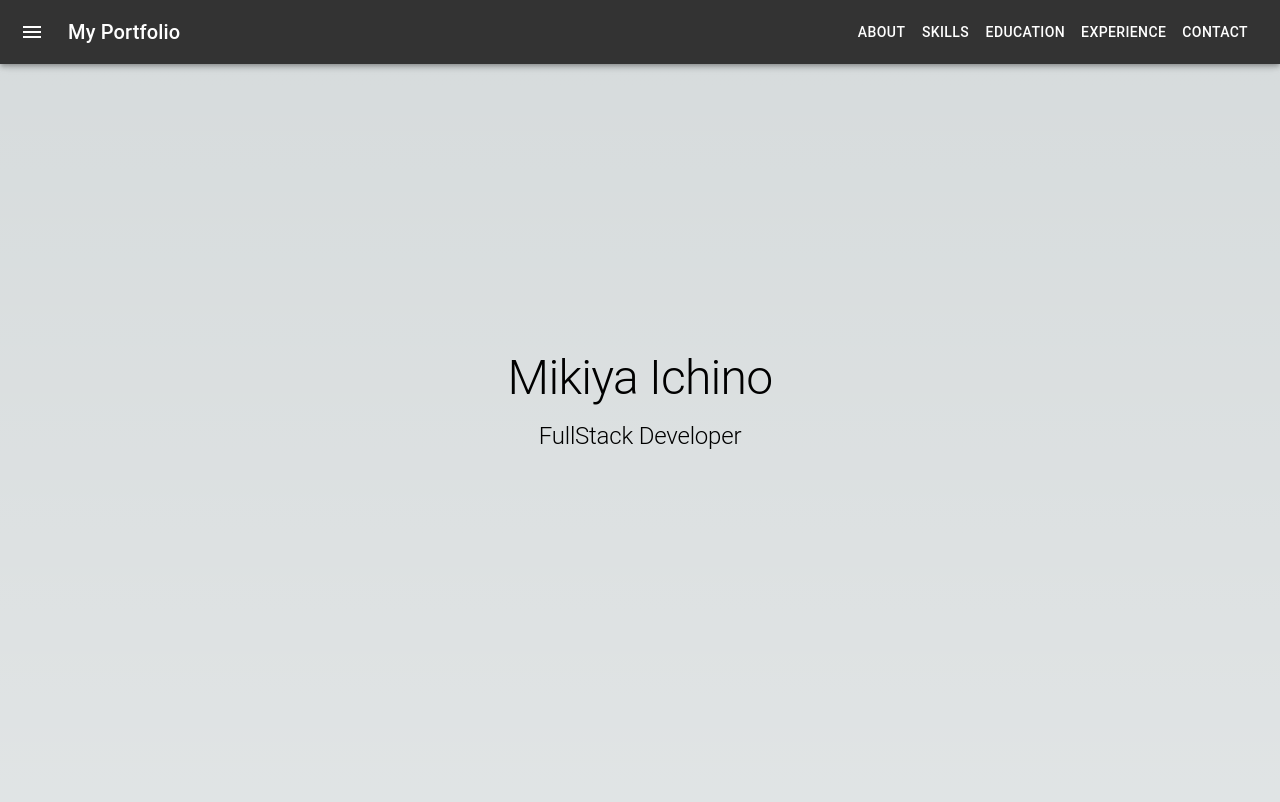
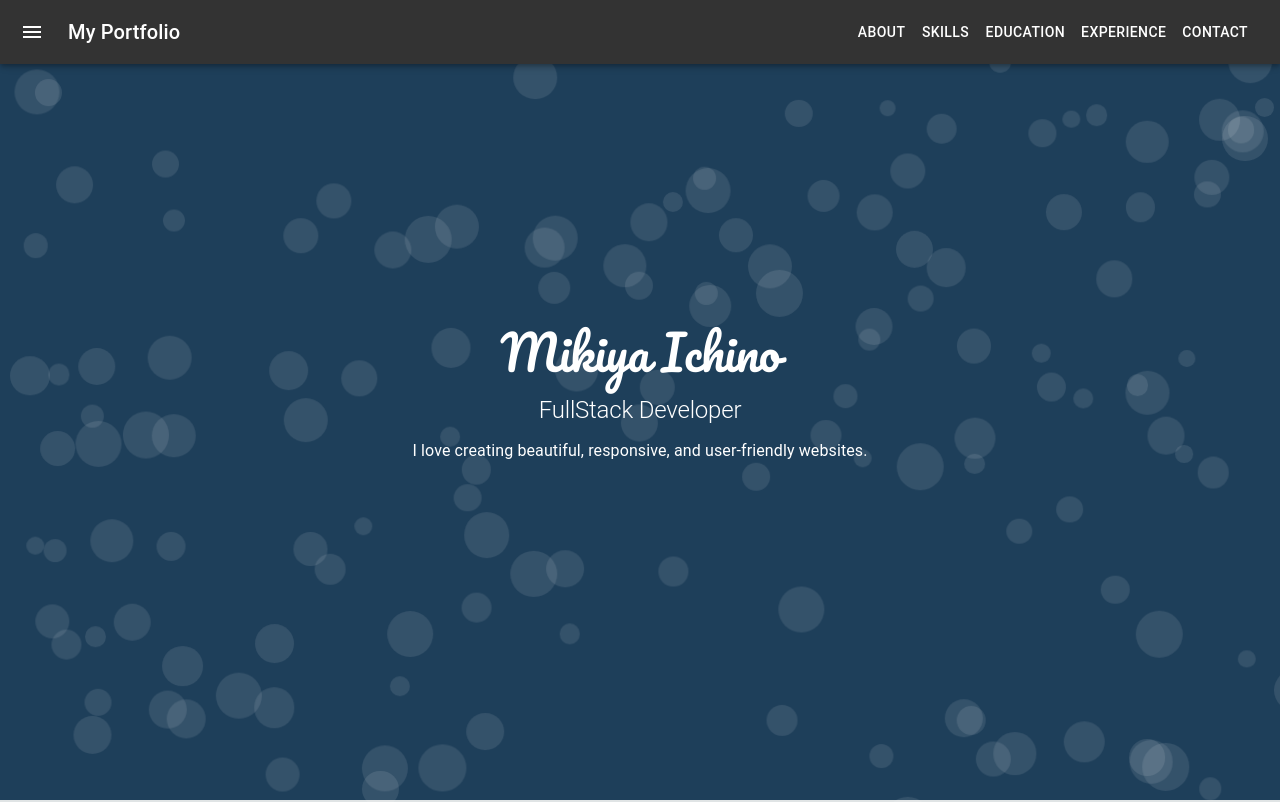
Before and after one commit to michinoins/portfolio, a Next.js app: page / in a window 1280 px wide. Shown: the top 802 px of the page. Built offline with nearby package versions, Linux system fonts and the light colour scheme.

Commit message:
add: bubble float

```diff
--- a/pages/components/HeroSection.tsx
+++ b/pages/components/HeroSection.tsx
@@ -1,6 +1,7 @@
-import React, { useState, useEffect } from "react";
+import React from "react";
 import { Typography } from "@mui/material";
 import styled from "@emotion/styled";
+import { css, Global } from "@emotion/react";
 
 const Container = styled.div`
   position: relative;
@@ -9,42 +10,92 @@ const Container = styled.div`
   align-items: center;
   justify-content: center;
   flex-direction: column;
+  background-color: #1e3f5a;
 `;
 
 const Name = styled(Typography)`
+  font-family: "Pacifico", cursive;
   font-size: 3rem;
   margin-bottom: 1rem;
+  color: #ffffff;
 `;
 
 const Tagline = styled(Typography)`
   font-size: 1.5rem;
+  margin-bottom: 1rem;
+  color: #ffffff;
 `;
 
-interface HeroSectionProps {
-  setIsLoading: (value: boolean) => void;
-}
+const Introduction = styled(Typography)`
+  font-size: 1rem;
+  margin-bottom: 1rem;
+  color: #ffffff;
+`;
 
-const HeroSection: React.FC<HeroSectionProps> = ({ setIsLoading }) => {
-  const [progress, setProgress] = useState(0);
+const HiThere = styled(Typography)`
+  font-size: 1.5rem;
+  position: absolute;
+  left: 1rem;
+  top: 1rem;
+  color: #ffffff;
+`;
 
-  useEffect(() => {
-    const timer = setTimeout(() => {
-      if (progress < 100) {
-        setProgress((prevProgress) => prevProgress + 1);
-      } else {
-        setIsLoading(false);
-      }
-    }, 30);
+const Bubble = styled.div`
+  position: absolute;
+  border-radius: 50%;
+  background-color: rgba(255, 255, 255, 0.1);
+  animation-name: float;
+  animation-duration: var(--duration);
+  animation-timing-function: linear;
+  animation-iteration-count: infinite;
+  transform: translate(0, 0);
+  --duration: ${() => Math.random() * 5 + 2}s;
+`;
+const HeroSection: React.FC = () => {
+  const bubbles = [];
 
-    return () => {
-      clearTimeout(timer);
+  for (let i = 0; i < 150; i++) {
+    const size = Math.random() * 2 + 1;
+    const angle = Math.random() * 360;
+    const distance = Math.random() * 100;
+    const style = {
+      width: `${size}rem`,
+      height: `${size}rem`,
+      left: `${Math.random() * 100}vw`,
+      top: `${Math.random() * 100}vh`,
+      animationDuration: `${Math.random() * 5 + 2}s`,
+      "--angle": `${angle}deg`,
+      "--distance": `${distance}px`,
     };
-  }, [progress, setIsLoading]);
+    bubbles.push(<Bubble key={i} style={style} />);
+  }
 
   return (
     <Container>
+      <Global
+        styles={css`
+          @import url("https://fonts.googleapis.com/css?family=Pacifico&display=swap");
+          @keyframes float {
+            0%,
+            100% {
+              transform: translate(0, 0);
+            }
+            50% {
+              transform: translate(
+                calc(var(--distance) * cos(var(--angle))),
+                calc(var(--distance) * sin(var(--angle)))
+              );
+            }
+          }
+        `}
+      />
+      {bubbles}
+      <HiThere variant="h4">Hi, There</HiThere>
       <Name variant="h1">Mikiya Ichino</Name>
       <Tagline variant="h2">FullStack Developer</Tagline>
+      <Introduction variant="h4">
+        I love creating beautiful, responsive, and user-friendly websites.
+      </Introduction>
     </Container>
   );
 };
```
